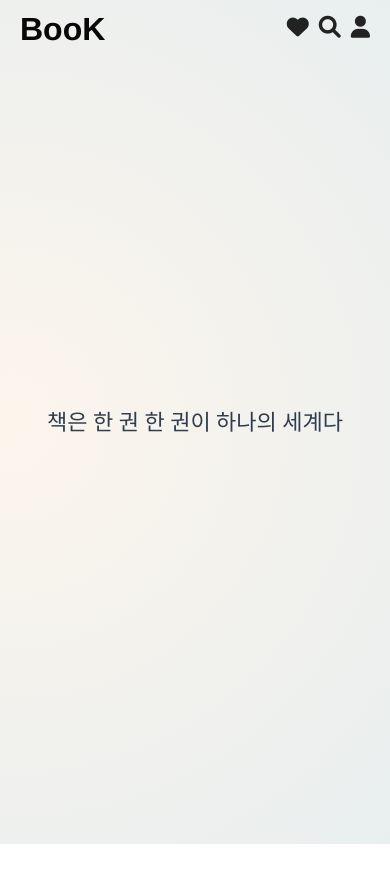
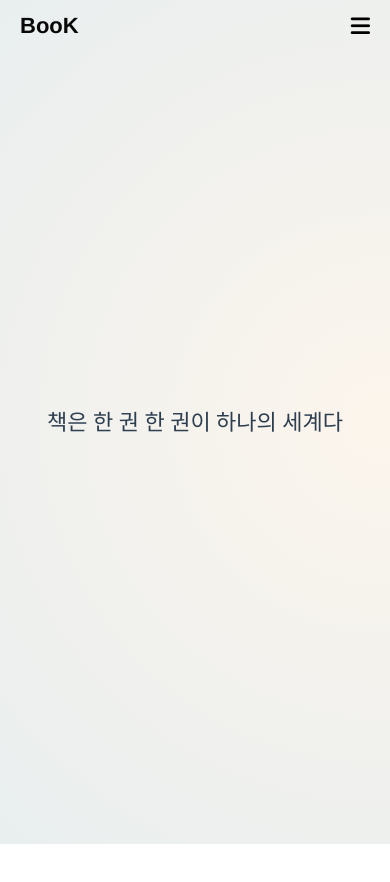
Before and after one commit to crlkg/BooK, a Vue app: page / in a window 390 px wide. Shown: the top 882 px of the page. Built offline with nearby package versions, Linux system fonts and the light colour scheme; a web font is replaced by a local one.

Commit message:
initioal commit

```diff
--- a/src/components/Header.vue
+++ b/src/components/Header.vue
@@ -5,7 +5,7 @@
                 <router-link to="/">BooK</router-link>
             </h1>
             <nav id="gnb">
-                <ul>
+                <ul v-show="!isMobileMenu || !showMobileMenu">
                 <li v-for="item in gnbItems" :key="item.path">
                     <router-link :to="item.path">
                     <i :class="item.icon"></i>
@@ -14,6 +14,18 @@
                 </li>
                 </ul>
             </nav>
+            <button class="hamburger" @click="toggleMobileMenu" v-show="isMobileMenu">
+                <i class="fa-solid fa-bars"></i>
+            </button>
+            <div class="sitemap" v-show="showMobileMenu">
+                <ul>
+                <li v-for="item in gnbItems" :key="item.path">
+                    <router-link :to="item.path" @click="toggleMobileMenu">
+                    {{ item.text }}
+                    </router-link>
+                </li>
+                </ul>
+            </div>
         </div>
     </header>
 </template>
@@ -27,21 +39,42 @@ export default {
             { text: 'Books', path: "/books", icon: 'fa-solid fa-heart' },
             { text: 'Search', path: "/search", icon: 'fa-solid fa-magnifying-glass' },
             { text: 'Login', path: "/login", icon: 'fa-solid fa-user' },
-            ]
+        ],
+        showMobileMenu: false,
+        isMobileMenu: window.innerWidth < 768
+        };
+    },
+    methods: {
+        handleResize() {
+        this.isMobileMenu = window.innerWidth < 768;
+        if (!this.isMobileMenu) {
+            this.showMobileMenu = false;
         }
         },
-    methods: {
         hideCursor() {
         this.$emit('hide-cursor');
         },
         showCursor() {
         this.$emit('show-cursor');
+        },
+        toggleMobileMenu() {
+        this.showMobileMenu = !this.showMobileMenu;
         }
+    },
+    mounted() {
+        window.addEventListener('resize', this.handleResize);
+        this.handleResize();
+    },
+    beforeUnmount() {
+        window.removeEventListener('resize', this.handleResize);
     }
-}
+};
 </script>
 
 <style lang="scss" scoped>
+@import '@/assets/styles/variables';
+@import '@/assets/styles/mixins';
+
 .header {
     position: sticky;
     top: 0;
@@ -53,8 +86,6 @@ export default {
         padding: 1rem 2rem;
         border-bottom-left-radius: 1rem;
         border-bottom-right-radius: 1rem;
-        .logo {
-        }
         #gnb {
             ul {
                 display: flex;
@@ -70,6 +101,52 @@ export default {
                 }
             }
         }
+
+        .hamburger {
+            display: none;
+            background: none;
+            border: none;
+            cursor: pointer;
+        }
+        .sitemap {
+            display: none;
+            position: absolute;
+            top: 100%;
+            left: 0;
+            right: 0;
+            bottom: 0;
+            width: 100%;
+            height: 100vh;
+            background: #fff;
+            padding: 1rem;
+            overflow-y: hidden;
+            ul {
+                list-style: none;
+                li {
+                margin-bottom: 1rem;
+                }
+            }
+        }
+
+        @media (max-width: 767px) {
+            .logo {
+                font-size: 2.2rem;
+            }
+            #gnb {
+                ul {
+                display: none;
+                }
+            }
+
+            .hamburger {
+                display: block;
+                font-size: 2.2rem;
+            }
+
+            .sitemap {
+                display: block;
+            }
+        }
     }
 }
 </style>
```
Lines whose indentation alone changed are shown as unchanged.
